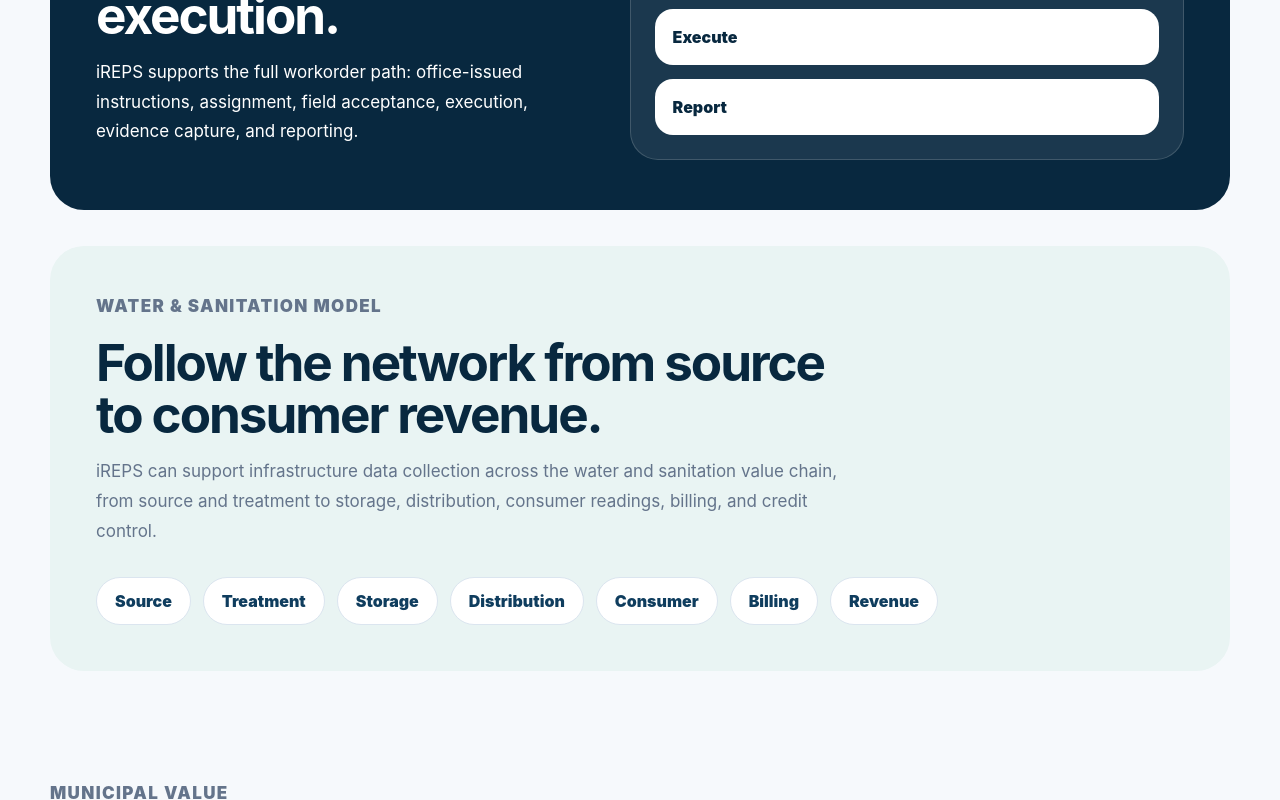
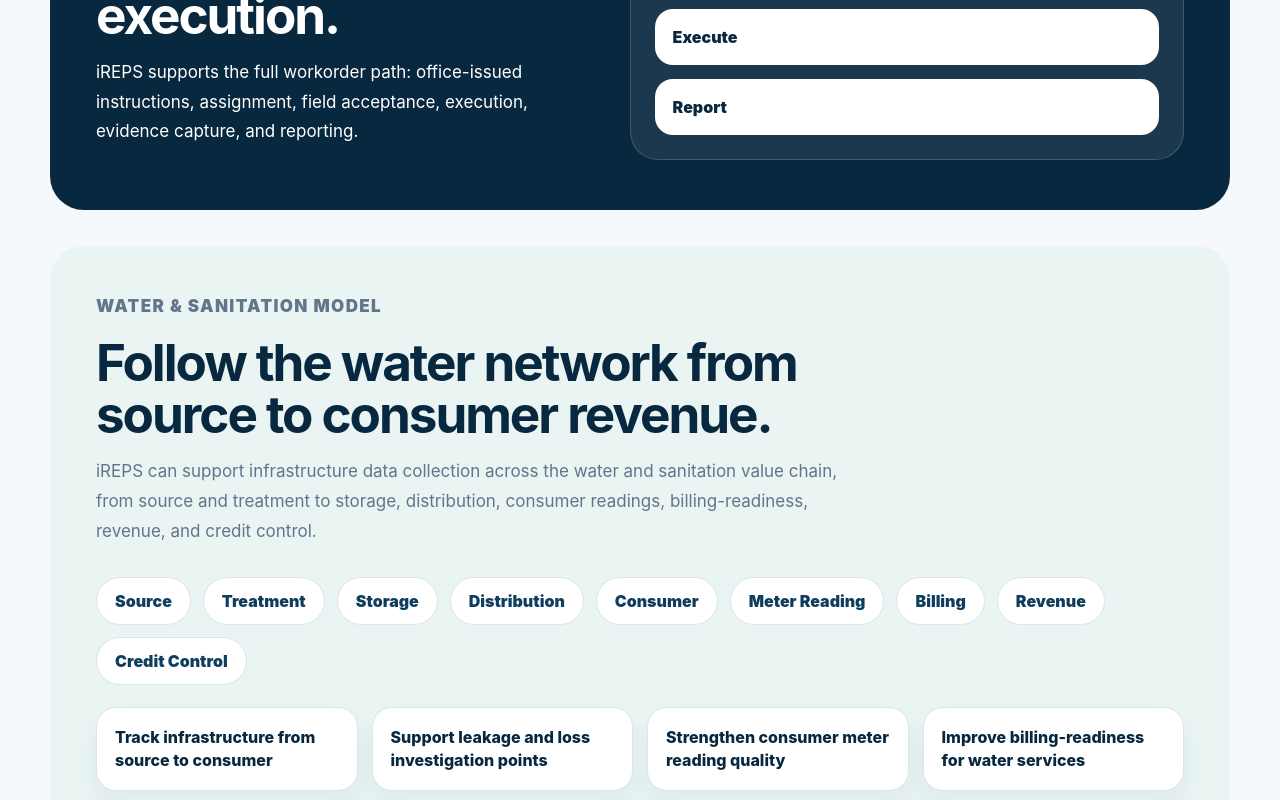
Before and after one commit to fikilek/ireps-website, a React (Vite) app: page / in a window 1280 px wide. Shown: the part 2000-2800 px from the top of the page. Built offline with nearby package versions, Linux system fonts and the light colour scheme.

Commit message:
Add energy revenue model section

```diff
--- a/src/App.css
+++ b/src/App.css
@@ -446,3 +446,52 @@
     gap: 12px;
   }
 }
+
+.energySection {
+  background: #fff7ed;
+  border-radius: 34px;
+  padding: 46px;
+}
+
+.energySection .eyebrow {
+  color: #c2410c;
+}
+
+.energyFlow span {
+  color: #9a3412;
+}
+
+.modelValueGrid {
+  display: grid;
+  grid-template-columns: repeat(4, 1fr);
+  gap: 14px;
+  margin-top: 22px;
+}
+
+.modelValueCard {
+  background: white;
+  border: 1px solid var(--border);
+  border-radius: 20px;
+  padding: 18px;
+  color: var(--primary-dark);
+  font-weight: 800;
+  line-height: 1.45;
+  box-shadow: 0 12px 26px rgba(15, 61, 94, 0.05);
+}
+
+@media (max-width: 900px) {
+  .modelValueGrid {
+    grid-template-columns: repeat(2, 1fr);
+  }
+}
+
+@media (max-width: 620px) {
+  .energySection {
+    padding: 30px;
+    border-radius: 26px;
+  }
+
+  .modelValueGrid {
+    grid-template-columns: 1fr;
+  }
+}
--- a/src/data/websiteContent.js
+++ b/src/data/websiteContent.js
@@ -1,7 +1,8 @@
 export const navLinks = [
   { label: "Product", href: "#product" },
   { label: "Operations", href: "#operations" },
-  { label: "Water & Sanitation", href: "#water" },
+  { label: "Water", href: "#water" },
+  { label: "Energy", href: "#energy" },
   { label: "Request Demo", href: "#demo" },
 ];
 
@@ -33,14 +34,43 @@
 
 export const operationSteps = ["Issue", "Accept", "Execute", "Report"];
 
-export const networkSteps = [
+export const waterNetworkSteps = [
   "Source",
   "Treatment",
   "Storage",
   "Distribution",
   "Consumer",
+  "Meter Reading",
   "Billing",
   "Revenue",
+  "Credit Control",
+];
+
+export const energyNetworkSteps = [
+  "Bulk Supply",
+  "Substation",
+  "Feeder",
+  "Transformer",
+  "Service Connection",
+  "Consumer Meter",
+  "Meter Reading",
+  "Billing",
+  "Revenue",
+  "Credit Control",
+];
+
+export const waterValueCards = [
+  "Track infrastructure from source to consumer",
+  "Support leakage and loss investigation points",
+  "Strengthen consumer meter reading quality",
+  "Improve billing-readiness for water services",
+];
+
+export const energyValueCards = [
+  "Track electricity infrastructure down to meter level",
+  "Support meter lifecycle work and field verification",
+  "Improve reading quality for conventional meters",
+  "Strengthen revenue protection and credit control actions",
 ];
 
 export const valueCards = [
--- a/src/pages/Home.jsx
+++ b/src/pages/Home.jsx
@@ -8,7 +8,10 @@
 import {
   modules,
   operationSteps,
-  networkSteps,
+  waterNetworkSteps,
+  energyNetworkSteps,
+  waterValueCards,
+  energyValueCards,
   valueCards,
 } from "../data/websiteContent";
 
@@ -62,16 +65,51 @@
       <section id="water" className="section waterSection">
         <SectionHeader
           eyebrow="Water & sanitation model"
-          title="Follow the network from source to consumer revenue."
+          title="Follow the water network from source to consumer revenue."
         >
           iREPS can support infrastructure data collection across the water and
           sanitation value chain, from source and treatment to storage,
-          distribution, consumer readings, billing, and credit control.
+          distribution, consumer readings, billing-readiness, revenue, and
+          credit control.
         </SectionHeader>
 
         <div className="networkFlow">
-          {networkSteps.map((step) => (
+          {waterNetworkSteps.map((step) => (
             <span key={step}>{step}</span>
+          ))}
+        </div>
+
+        <div className="modelValueGrid">
+          {waterValueCards.map((item) => (
+            <div className="modelValueCard" key={item}>
+              {item}
+            </div>
+          ))}
+        </div>
+      </section>
+
+      <section id="energy" className="section energySection">
+        <SectionHeader
+          eyebrow="Energy revenue model"
+          title="Connect electricity infrastructure to meter readings, billing, and revenue protection."
+        >
+          iREPS supports electricity field operations by linking infrastructure
+          visibility, meter lifecycle transactions, conventional meter readings,
+          workorders, billing-readiness, revenue monitoring, and credit control
+          support.
+        </SectionHeader>
+
+        <div className="networkFlow energyFlow">
+          {energyNetworkSteps.map((step) => (
+            <span key={step}>{step}</span>
+          ))}
+        </div>
+
+        <div className="modelValueGrid">
+          {energyValueCards.map((item) => (
+            <div className="modelValueCard" key={item}>
+              {item}
+            </div>
           ))}
         </div>
       </section>
```
